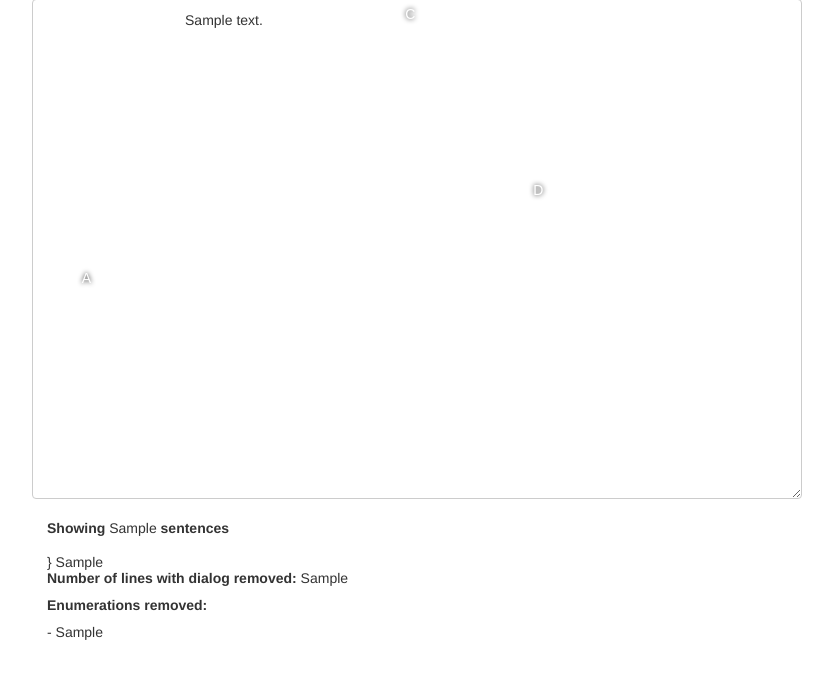
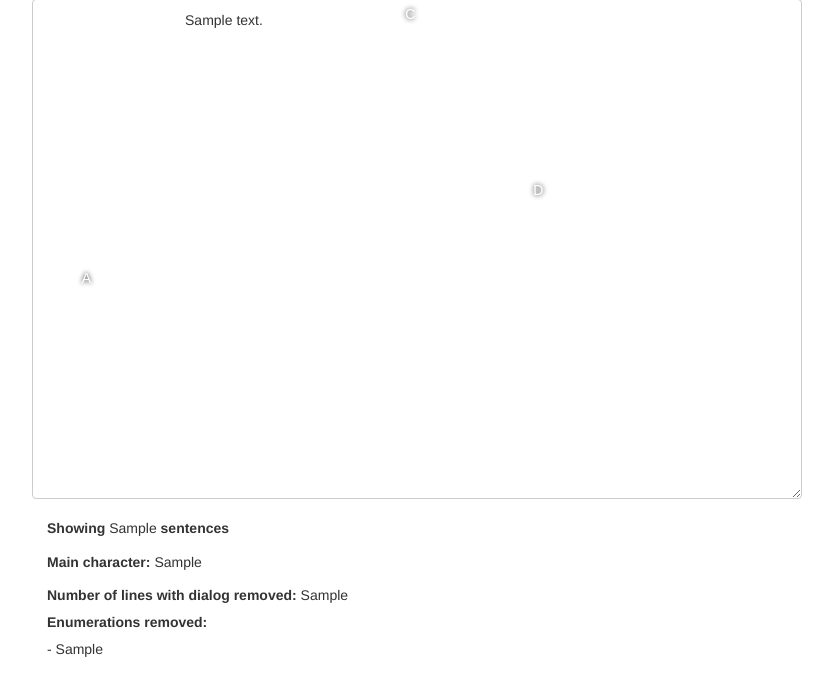
Before and after one commit to iustinadumitru/IA_proiect, a Flask app: template templates/home.html in a window 1280 px wide. Shown: the part 143-837 px from the top of the page, without its empty margins (58-891 px from the left). Before the commit the page ends 783 px from the top, so only its background shows below. Run offline with Flask 2, Linux system fonts and the light colour scheme; the template is opened without the code that fills it: values that come from a table or form of the project are taken from there, most other values are stand-ins (such as "Sample title", 1, 10 or a date in 2020); some libraries are stand-ins or nearby versions.

Commit message:
Final #3

```diff
--- a/templates/home.html
+++ b/templates/home.html
@@ -85,10 +85,12 @@
                                         <br>
 
                                         <div class="row-sm">
-                                            {% if data.main_character != "No one" %} }
-                                                {{ data.main_character }}
+                                            {% if data.main_character != "No one" %}
+                                                <b> Main character: </b>{{ data.main_character }}
                                             {% endif %}
                                         </div>
+
+                                        <br>
 
                                         <div class="row-sm">
                                             <p> <b> Number of lines with dialog removed: </b> {{ data.lines_removed }} </p>
```
